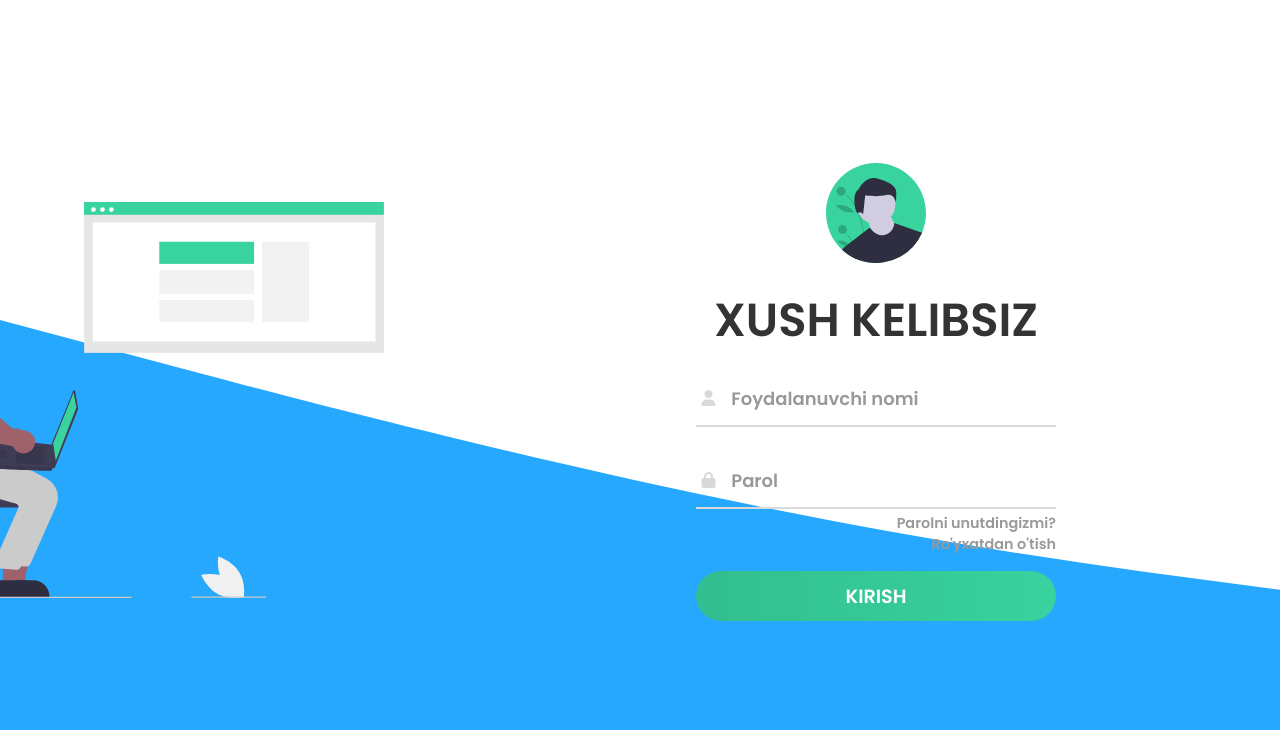
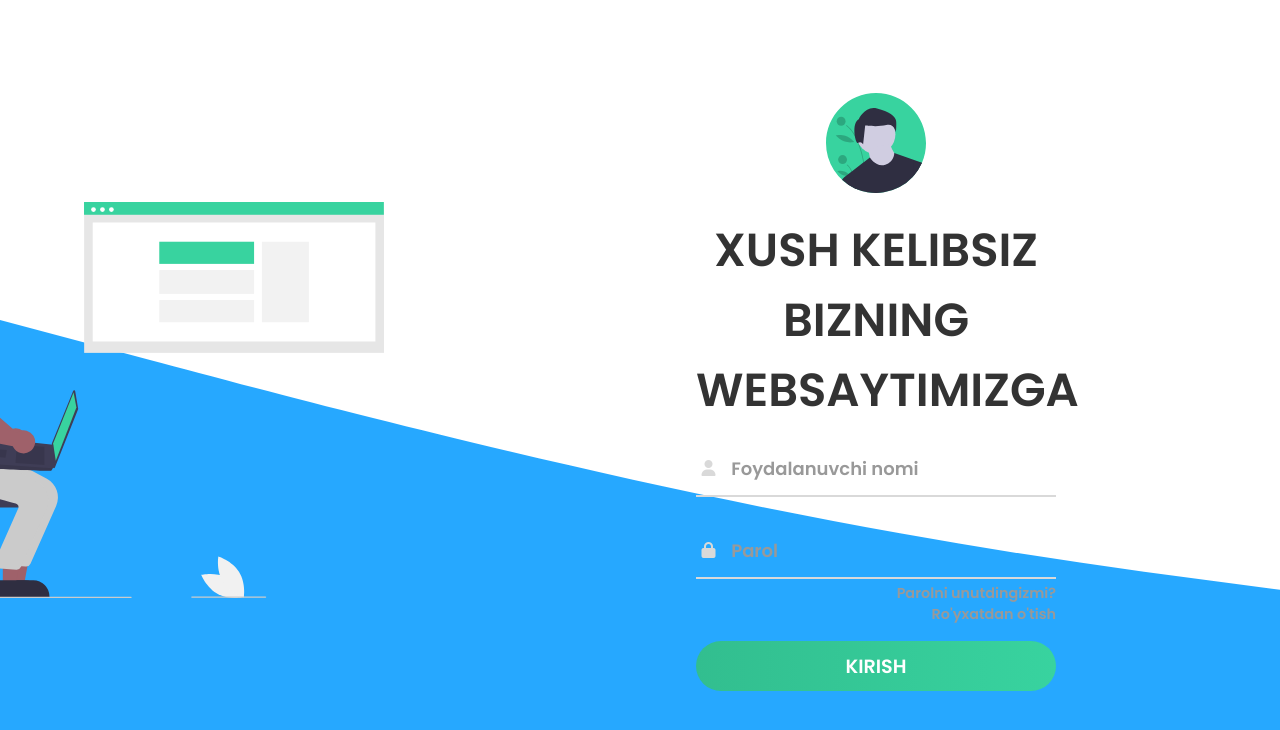
Before and after one commit to shohwebdev/login-page, a plain HTML site: page index.html in a window 1280 px wide. Drawn offline with Linux system fonts and the light colour scheme.

Commit message:
commit new tag

```diff
--- a/index.html
+++ b/index.html
@@ -16,7 +16,7 @@
 		<div class="login-content">
 			<form action="index.html">
 				<img src="img/2.svg">
-				<h2 class="title">Xush kelibsiz</h2>
+				<h2 class="title">Xush kelibsiz bizning Websaytimizga</h2>
            		<div class="input-div one">
            		   <div class="i">
            		   		<i class="fas fa-user"></i>
```
